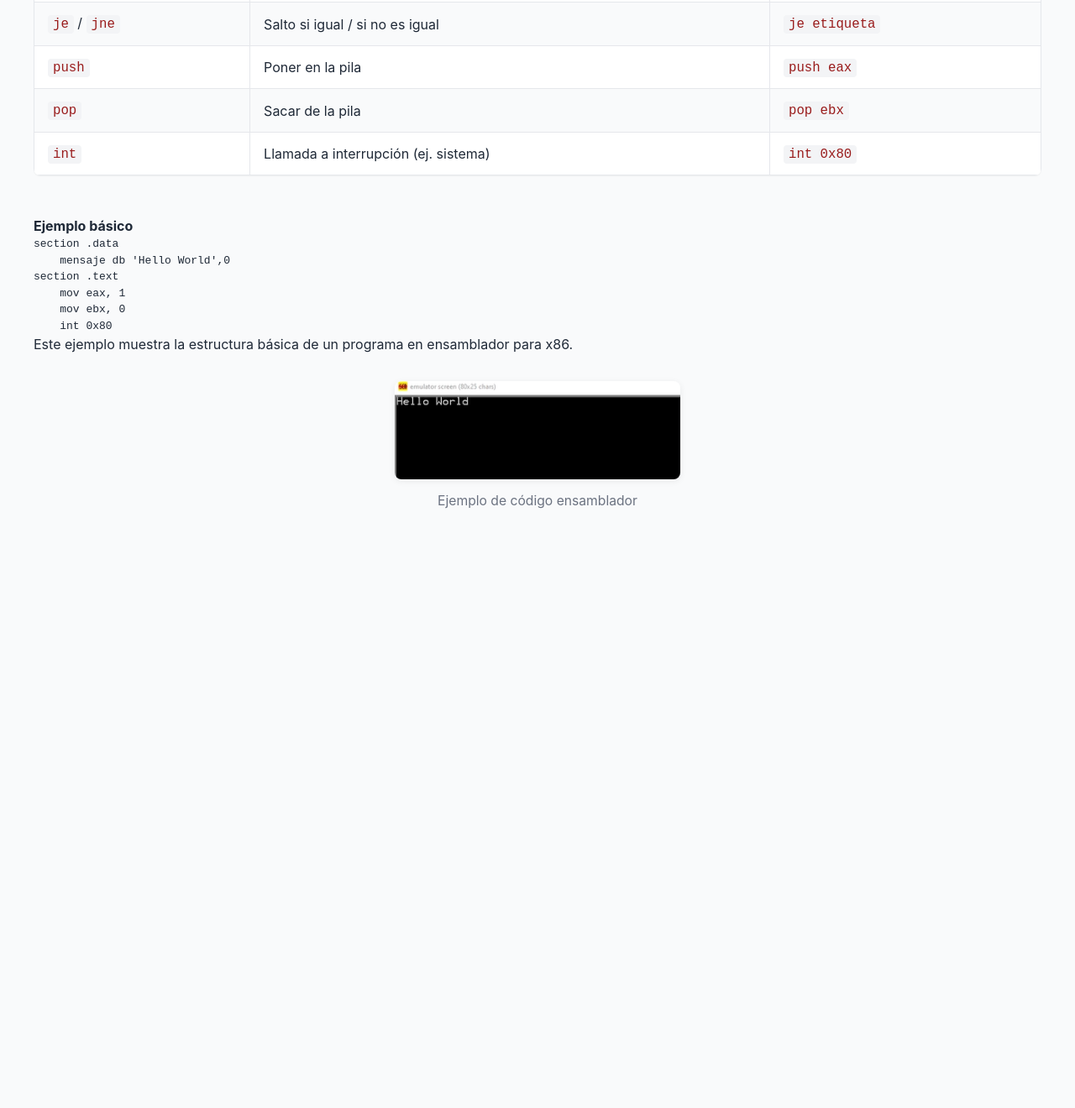
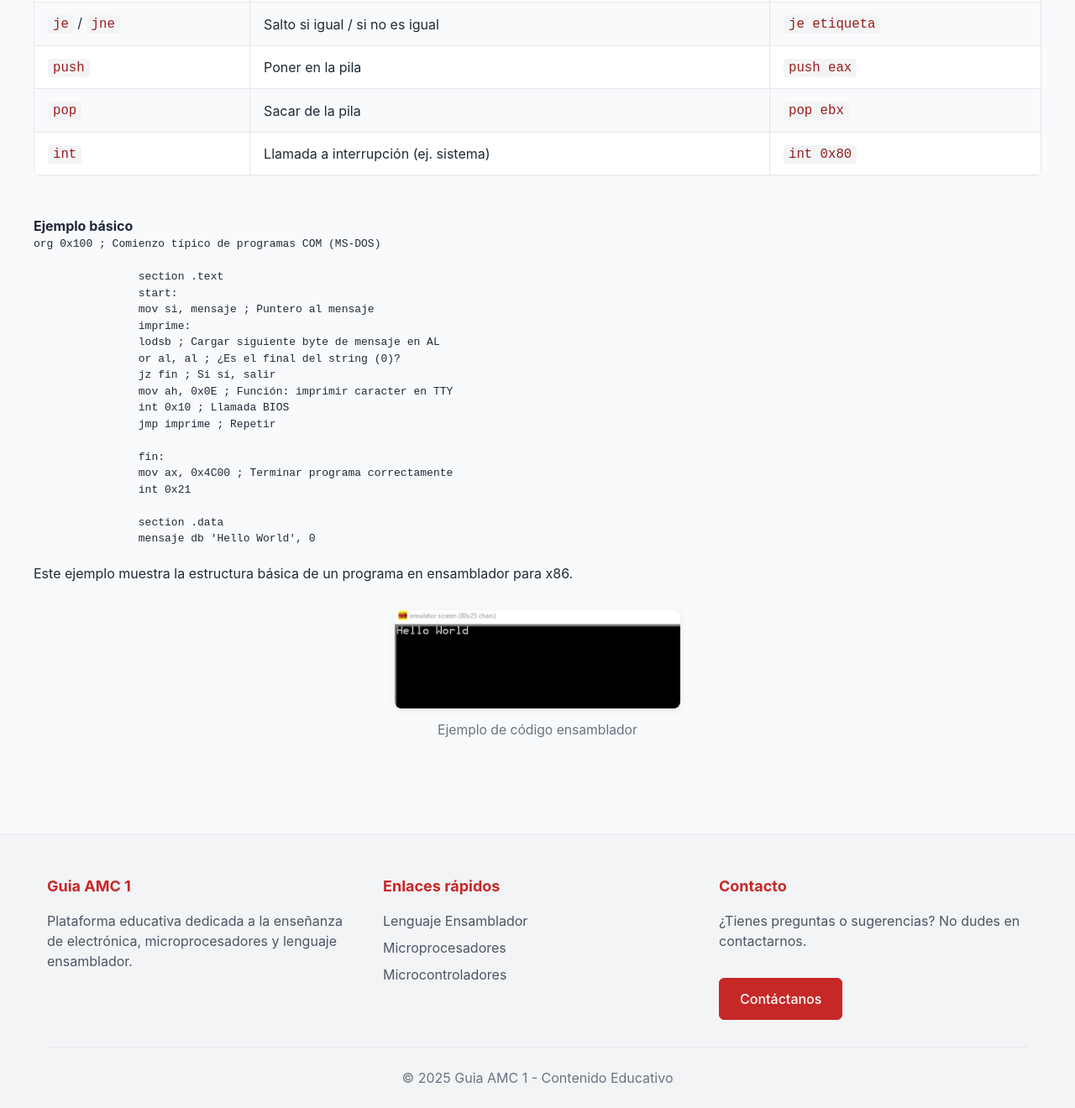
Before and after one commit to saicob/Guia-AMC-1, a plain HTML site: page sintaxis-ensamblador.html in a window 1280 px wide. Shown: the part 1175-2495 px from the top of the page at 84% size. Before the commit the page ends 1895 px from the top, so only its background shows below. Drawn offline with Linux system fonts and the light colour scheme.

Commit message:
version final

```diff
--- a/sintaxis-ensamblador.html
+++ b/sintaxis-ensamblador.html
@@ -115,12 +115,26 @@
                     </table>
                 </div>
                 <h4>Ejemplo básico</h4>
-                <pre><code>section .data
-    mensaje db 'Hello World',0
-section .text
-    mov eax, 1
-    mov ebx, 0
-    int 0x80
+                <pre><code>org 0x100 ; Comienzo típico de programas COM (MS-DOS)
+
+                section .text
+                start:
+                mov si, mensaje ; Puntero al mensaje
+                imprime:
+                lodsb ; Cargar siguiente byte de mensaje en AL
+                or al, al ; ¿Es el final del string (0)?
+                jz fin ; Si sí, salir
+                mov ah, 0x0E ; Función: imprimir caracter en TTY
+                int 0x10 ; Llamada BIOS
+                jmp imprime ; Repetir
+
+                fin:
+                mov ax, 0x4C00 ; Terminar programa correctamente
+                int 0x21
+
+                section .data
+                mensaje db 'Hello World', 0
+
 </code></pre>
                 <p>Este ejemplo muestra la estructura básica de un programa en ensamblador para x86.</p>
                 <div style="text-align:center; margin: 2rem 0;">
@@ -131,6 +145,34 @@ section .text
             </article>
         </section>
     </main>
+    <footer class="footer">
+        <div class="container">
+            <div class="footer-grid">
+                <div class="footer-column">
+                    <h3>Guia AMC 1</h3>
+                    <p>Plataforma educativa dedicada a la enseñanza de electrónica, microprocesadores y lenguaje ensamblador.
+                    </p>
+                </div>
+                <div class="footer-column">
+                    <h3>Enlaces rápidos</h3>
+                    <ul>
+                        <li><a href="index.html#ensamblador">Lenguaje Ensamblador</a></li>
+                        <li><a href="index.html#microprocesadores">Microprocesadores</a></li>
+                        <li><a href="index.html#microcontroladores">Microcontroladores</a></li>
+                    </ul>
+                </div>
+                <div class="footer-column">
+                    <h3>Contacto</h3>
+                    <p>¿Tienes preguntas o sugerencias? No dudes en contactarnos.</p>
+                    <a href="mailto:saicobi15@gmail.com" class="btn">Contáctanos</a>
+                </div>
+            </div>
+            <div class="footer-bottom">
+                <p>&copy; <span id="current-year"></span> Guia AMC 1 - Contenido Educativo</p>
+            </div>
+        </div>
+    </footer>
+    <script src="script.js"></script>
 </body>
 
 </html>
```
Also changed, not shown: PIC16F877A.html (+1 -1 lines), arduino_uno.html (+1 -1 lines), automoviles.html (+1 -1 lines), computadoras.html (+1 -1 lines), educacion-robotica.html (+1 -1 lines), electrodomesticos.html (+1 -3 lines), fundamentos_microcontroladores.html (+1 -1 lines), index.html (+2 -2 lines), medicina.html (+1 -1 lines), timeline.html (+1 -1 lines), images/linea.jpeg (added).
